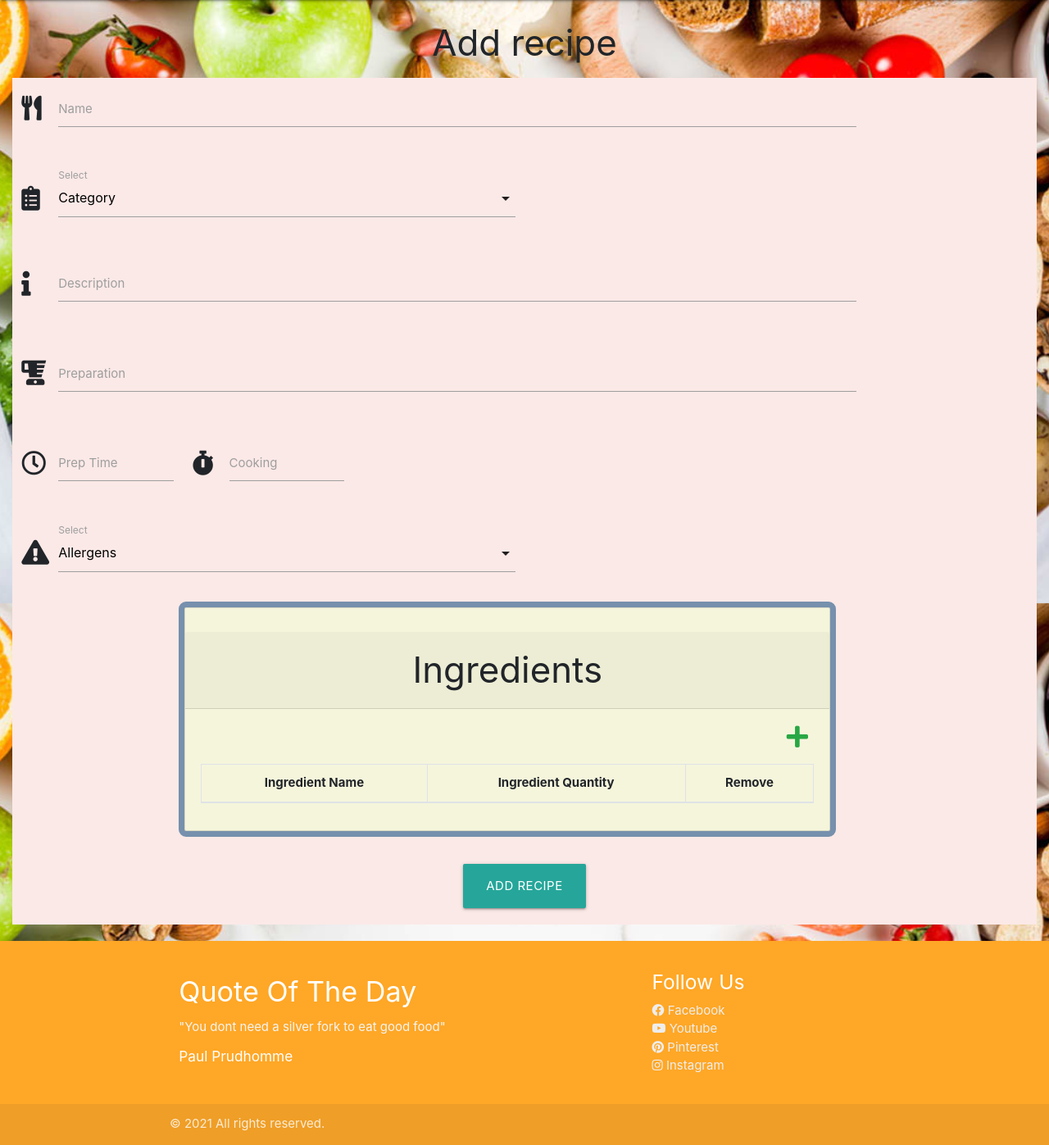
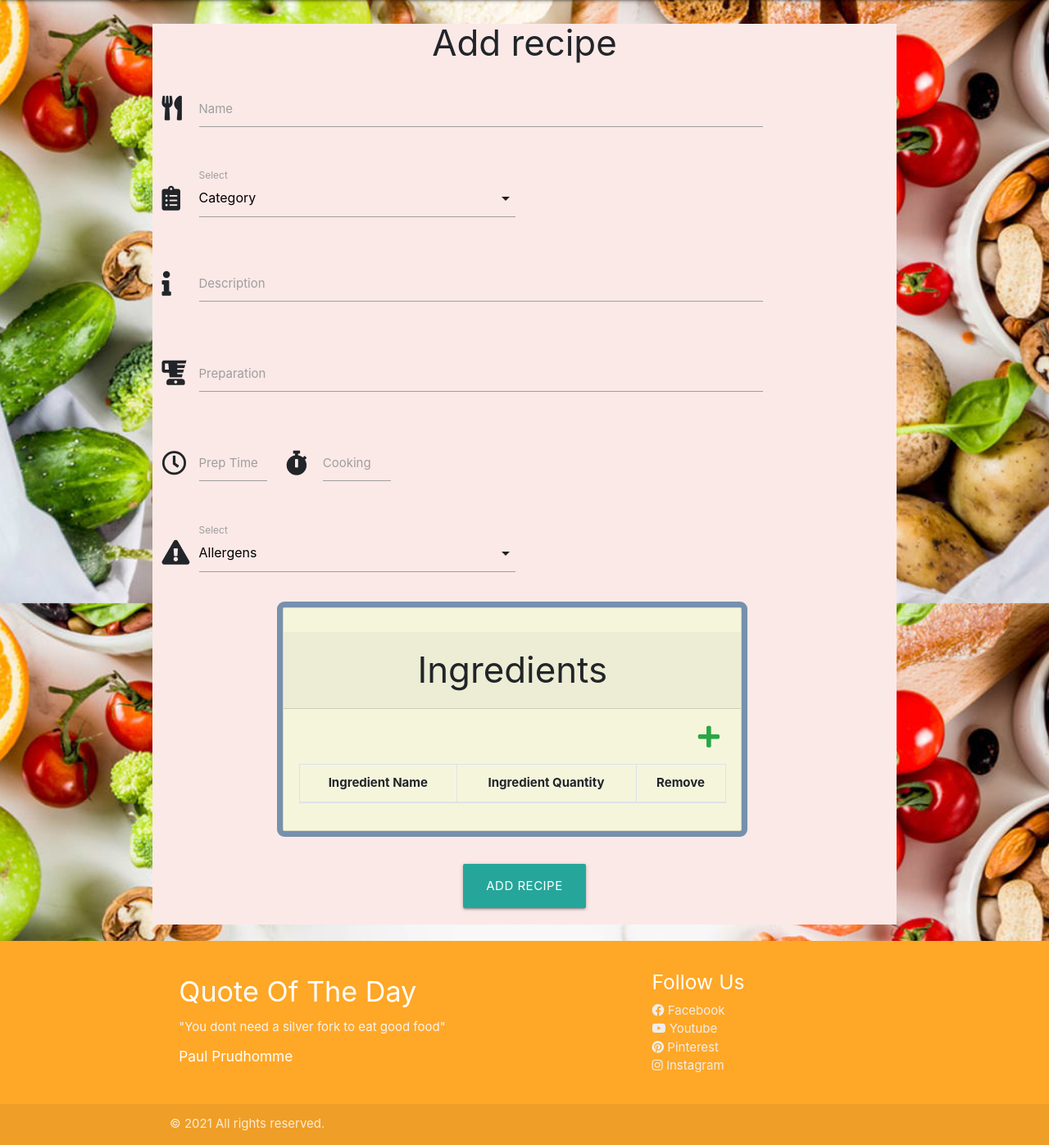
Before and after one commit to kristi0403/the_taste, a Flask app: page /add_recipe in a window 1280 px wide. Shown: the part 64-1461 px from the top of the page at 82% size. Run offline with Flask 2, Linux system fonts and the light colour scheme; data that the repository does not hold is empty; some libraries are stand-ins or nearby versions.

Commit message:
made the recipe form container to ocupy 75% of the width

```diff
--- a/static/css/style.css
+++ b/static/css/style.css
@@ -85,6 +85,9 @@ padding-top: 1.4rem;
 .view {
     width: 75%;
     margin-top: 4%;}
+.recipe_form {
+    width: 75%;
+}
 .flash_messages{
  width: 50%;
 }
--- a/templates/add_recipe.html
+++ b/templates/add_recipe.html
@@ -1,7 +1,8 @@
 {% extends "base.html" %}
 {% block content %}
-<h3 class="center-align">Add recipe</h3>
+<div class="container-fluid recipe_form">
 <div class="row card-pannel deep-orange lighten-5">
+    <h3 class="center-align">Add recipe</h3>
     <form class="col s12" method="POST" action="{{ url_for('add_recipe') }}">
         <div class="row">
             <div class="input-field col l10 s12">
@@ -99,4 +100,5 @@
         </div>
     </form>
 </div>
+</div>
 {% endblock %}
```
